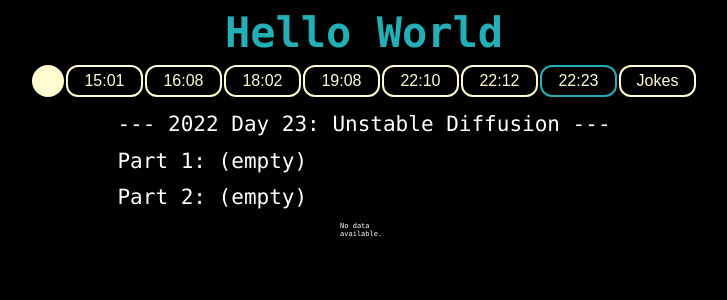
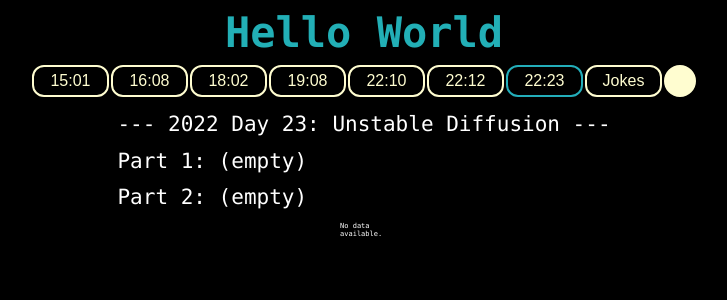
Before and after one commit to nuoxoxo/gig, a React (Vite) app: page / in a window 1280 px wide. Shown: the top 300 px of the page, without its empty margins (276-1003 px from the left). Built offline with nearby package versions, Linux system fonts and the light colour scheme; no server answers.

Commit message:
io btn : moved back to R

```diff
--- a/src/App.tsx
+++ b/src/App.tsx
@@ -43,17 +43,6 @@ function App() {
     <>
       <h2 className="gig-header">Hello World</h2>
       <div className="nav">
-
-        <button
-          className="btn btn-io"
-          onClick={(e) => {
-            e.preventDefault()
-            location.href = "http://nuoxoxo.github.io"
-          }}
-        >
-          &#8203;
-          {/* &nbspio&nbsp */}
-        </button>
 
         {/* New code */}
 
@@ -137,6 +126,17 @@ function App() {
 
         */}
 
+        <button
+          className="btn btn-io"
+          onClick={(e) => {
+            e.preventDefault()
+            location.href = "http://nuoxoxo.github.io"
+          }}
+        >
+          &#8203;
+          {/* &nbspio&nbsp */}
+        </button>
+
       </div>
       {routes.hasOwnProperty(route) ? <TargetRoute /> : null}
     </>
```
